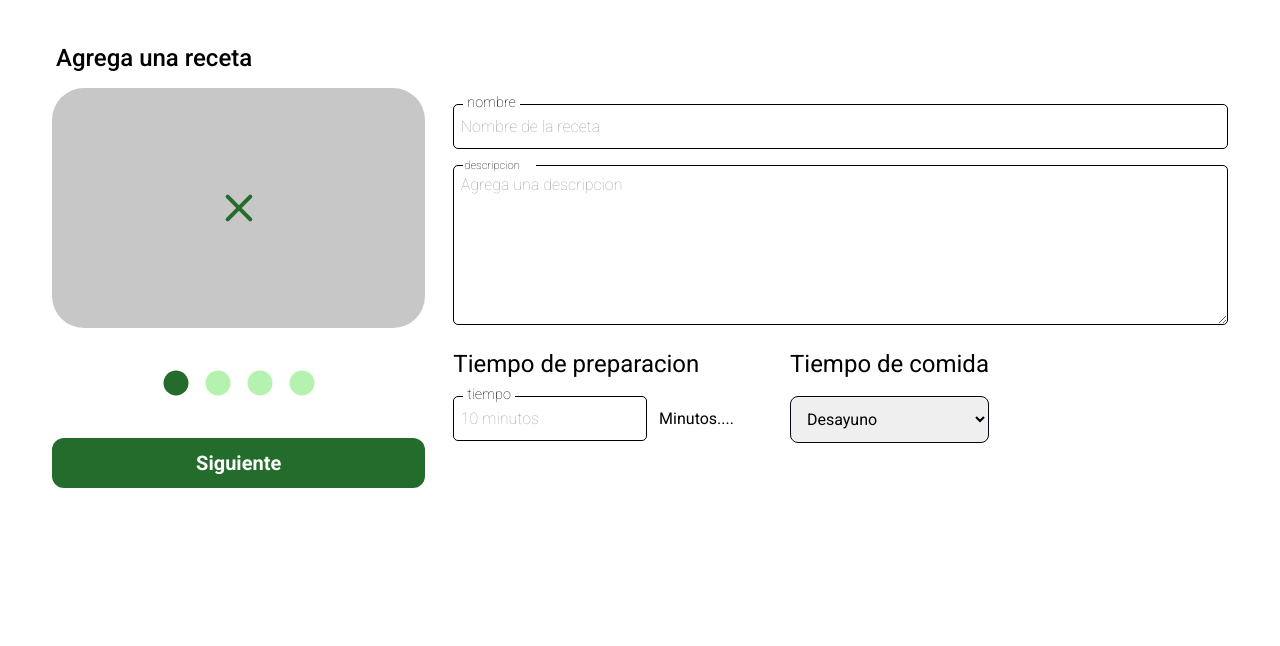
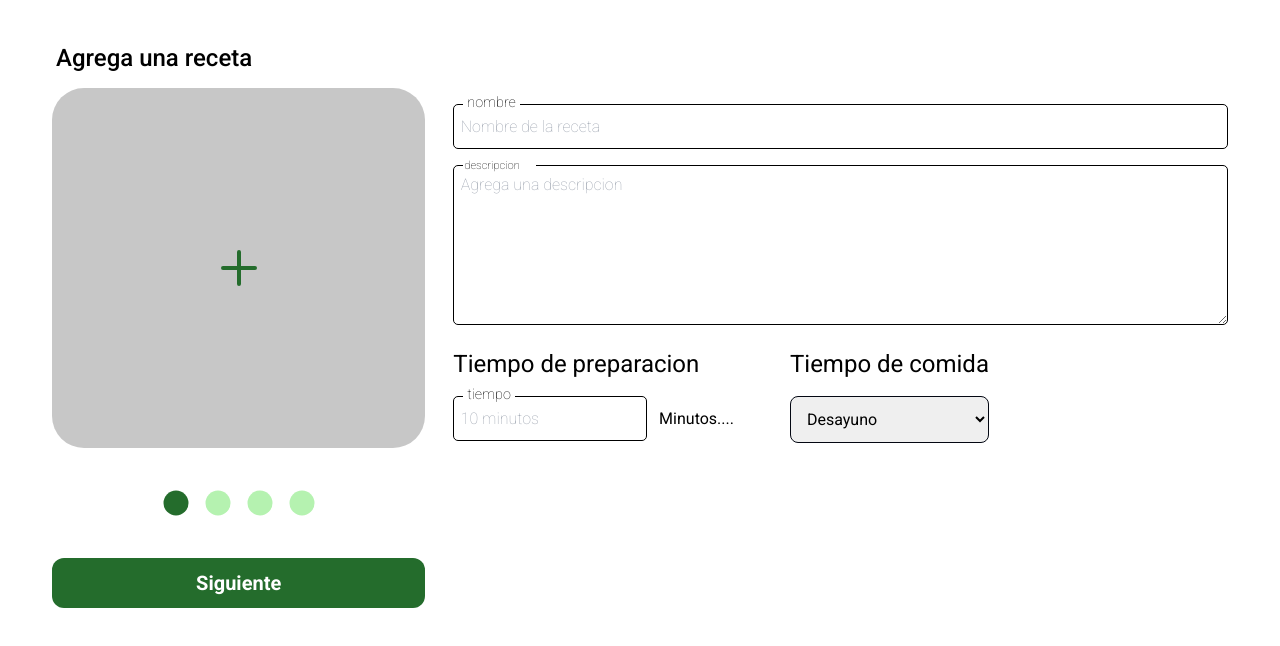
Before and after one commit to EdCenten0/VirtualChefWeb, a React (Vite) app in the folder VirtualChefWeb/: page /crearReceta1 in a window 1280 px wide. Shown: the top 646 px of the page. Built offline with nearby package versions, Linux system fonts and the light colour scheme; what pocketbase would draw is missing.

Commit message:
Update: Componente de agregar imagen mejorado
Ahora el icono es verde, ademas de que solo se pueden agregar imagenes y cuando se agrega una se renderiza sobre el componente para pre visualizarla

```diff
--- a/VirtualChefWeb/src/components/ImgInput/index.jsx
+++ b/VirtualChefWeb/src/components/ImgInput/index.jsx
@@ -1,5 +1,6 @@
-import React from "react";
+import React, { useState } from "react";
 import cross from "./../../assets/cross.svg";
+import { set } from "react-hook-form";
 
 const styles = {
   container: {
@@ -11,14 +12,13 @@ const styles = {
     borderRadius: "32px",
     backgroundColor: "#c7c7c7",
     width: "100%",
-    height: "15rem",
+    height: "45vh",
     cursor: "pointer",
   },
   placeholder: {
     position: "absolute",
     pointerEvents: "none",
     width: "3rem",
-    transform: "rotate(45deg)",
   },
   input: {
     opacity: "0.0",
@@ -31,9 +31,22 @@ const styles = {
     height: "100%",
     cursor: "pointer",
   },
+  img: {
+    width: "100%",
+    height: "100%",
+    objectFit: "cover",
+    borderRadius: "32px",
+  },
 };
 
 const ImgInput = ({ register, isRequired, errors }) => {
+  const [image, setImage] = useState(null);
+
+  const handleImageChange = (e) => {
+    const file = e.target.files[0];
+    setImage(URL.createObjectURL(file));
+  };
+
   return (
     <>
       <div style={styles.container} className=''>
@@ -41,8 +54,14 @@ const ImgInput = ({ register, isRequired, errors }) => {
           {...register("img", { required: isRequired })}
           style={styles.input}
           type='file'
+          accept='image/*'
+          onChange={handleImageChange}
         />
-        <img style={styles.placeholder} src={cross} alt='cross' />
+        <img
+          style={image == null ? styles.placeholder : styles.img}
+          src={image == null ? cross : image}
+          alt='cross'
+        />
       </div>
       {errors.img && (
         <span className='text-red-600 text-xl'>Este campo es requerido</span>
```
